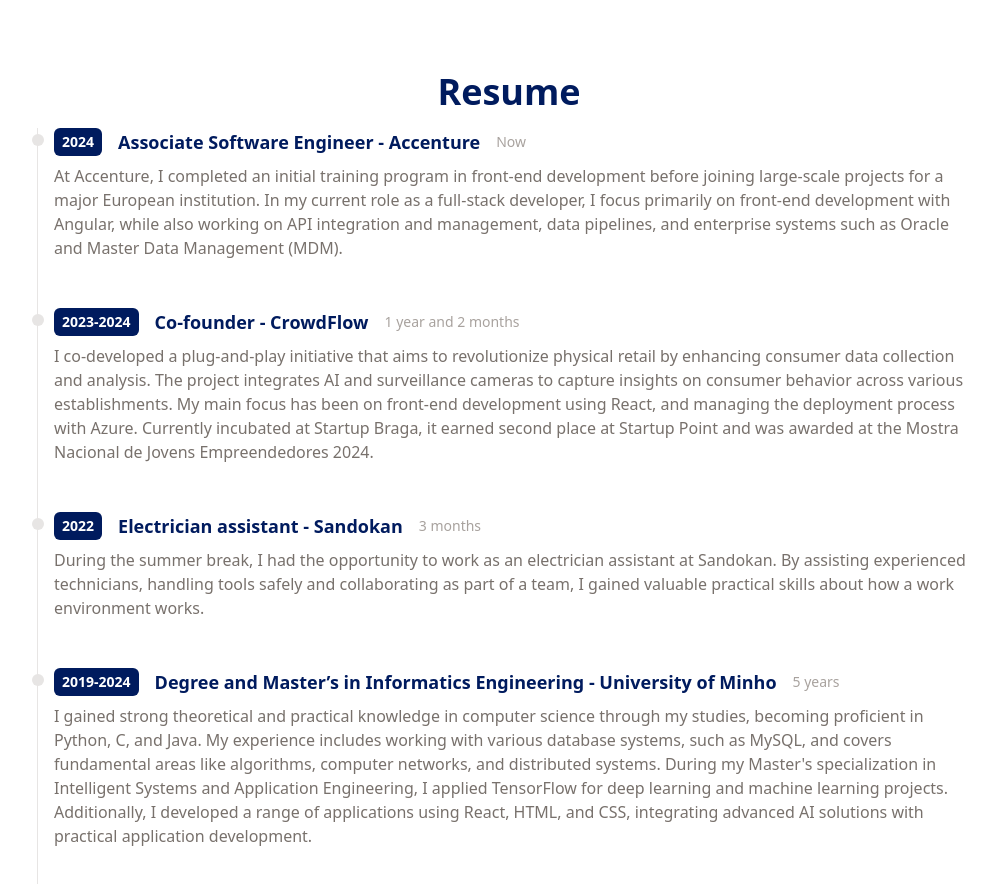
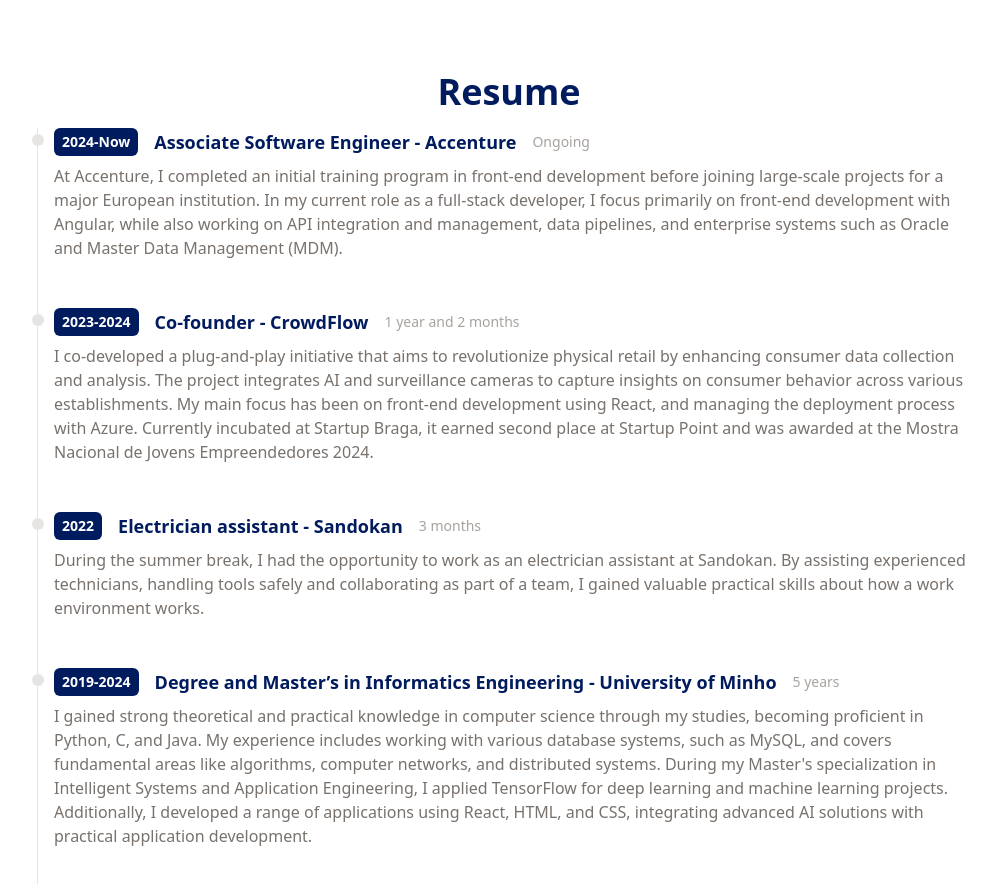
Before and after one commit to tiagoribeiro2001/portfolio, a React (Vite) app: page / in a window 1280 px wide. Shown: the part 1280-2164 px from the top of the page, without its empty margins (163-1159 px from the left). Built offline with nearby package versions, Linux system fonts and the light colour scheme.

Commit message:
Update resume PDF

```diff
--- a/src/components/Projects.jsx
+++ b/src/components/Projects.jsx
@@ -17,7 +17,7 @@
           img={crowdflow}
           title="CrowdFlow"
           techIcons={['react', 'azure']}
-          redirect="https://www.crowdflow.pt"
+          redirect="https://www.fjuventude.pt/pt/noticias/fundacao/conhecidos-os-projetos-vencedores-da-mostra-nacional-de-jovens-empreendedores"
         />
         <ProjectItem
           img={rasbet}
--- a/src/components/Resume.jsx
+++ b/src/components/Resume.jsx
@@ -3,9 +3,9 @@
 
 const data = [
   {
-    year: "2024",
+    year: "2024-Now",
     title: "Associate Software Engineer - Accenture",
-    duration: "Now",
+    duration: "Ongoing",
     details:
       "At Accenture, I completed an initial training program in front-end development before joining large-scale projects for a major European institution. In my current role as a full-stack developer, I focus primarily on front-end development with Angular, while also working on API integration and management, data pipelines, and enterprise systems such as Oracle and Master Data Management (MDM).",
   },
```
Also changed, not shown: 1 other file (tests, documents, lock files or other folders).
